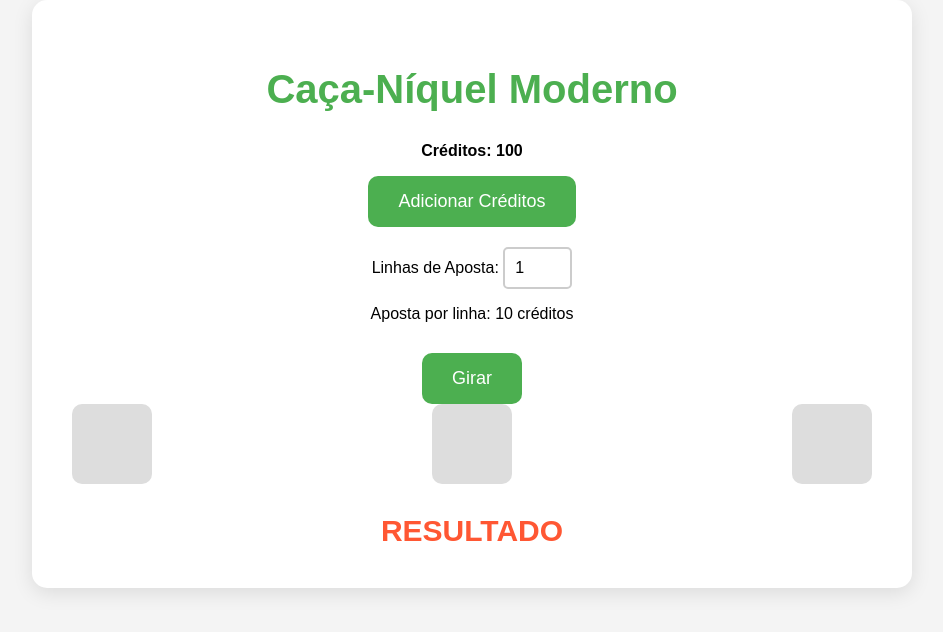
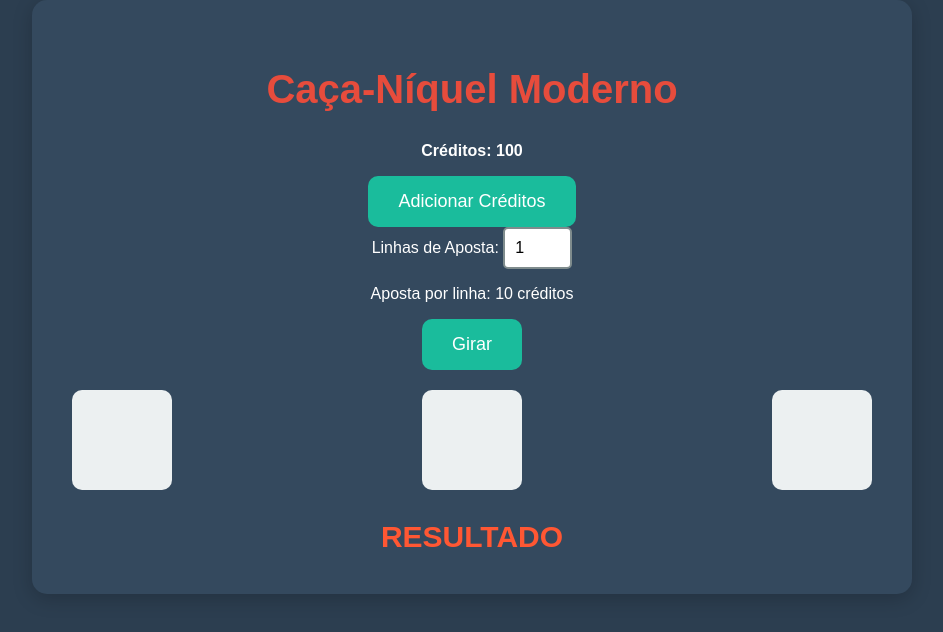
Before and after one commit to leorota21/caca-niquel, a plain HTML site: page index.html in a window 1280 px wide. Shown: the whole page, without its empty margins (168-1111 px from the left). Drawn offline with Linux system fonts and the light colour scheme.

Commit message:
Update style.css

```diff
--- a/style.css
+++ b/style.css
@@ -2,7 +2,7 @@
 body {
     font-family: 'Arial', sans-serif;
     text-align: center;
-    background-color: #f4f4f4;
+    background-color: #2c3e50;
     margin: 0;
     padding: 0;
 }
@@ -12,30 +12,21 @@ body {
     max-width: 800px;
     margin: auto;
     padding: 40px;
-    background-color: #fff;
+    background-color: #34495e;
     border-radius: 15px;
-    box-shadow: 0 5px 20px rgba(0, 0, 0, 0.1);
+    box-shadow: 0 5px 20px rgba(0, 0, 0, 0.2);
+    color: #fff;
 }
 
 /* Título do Jogo */
 h1 {
     font-size: 40px;
     margin-bottom: 30px;
-    color: #4CAF50;
+    color: #e74c3c;
 }
 
-/* Seletor de Tema */
-.theme-selector {
-    margin-bottom: 20px;
-}
-
-select {
-    font-size: 16px;
-    padding: 5px 10px;
-}
-
-/* Painel de Créditos */
-.credit-panel {
+/* Painel de Controle */
+.control-panel {
     margin-bottom: 20px;
 }
 
@@ -43,27 +34,22 @@ button {
     padding: 15px 30px;
     font-size: 18px;
     cursor: pointer;
-    background-color: #4CAF50;
-    color: #fff;
+    background-color: #1abc9c;
+    color: white;
     border: none;
     border-radius: 10px;
     transition: 0.3s;
 }
 
 button:hover {
-    background-color: #45a049;
-}
-
-/* Painel de Aposta */
-.bet-panel {
-    margin-bottom: 30px;
+    background-color: #16a085;
 }
 
 input[type="number"] {
     padding: 10px;
     font-size: 16px;
     border-radius: 5px;
-    border: 2px solid #ccc;
+    border: 2px solid #7f8c8d;
 }
 
 /* Slots */
@@ -74,35 +60,26 @@ input[type="number"] {
 }
 
 .slot {
-    width: 80px;
-    height: 80px;
-    background-color: #ddd;
+    width: 100px;
+    height: 100px;
+    background-color: #ecf0f1;
     display: flex;
     justify-content: center;
     align-items: center;
-    font-size: 32px;
+    font-size: 40px;
     font-weight: bold;
     border-radius: 10px;
-    transition: 0.3s;
-    transform-style: preserve-3d;
+    color: #2c3e50;
+    transition: 0.5s ease-in-out;
 }
 
-/* Animação 3D dos Slots */
+/* Animação de Giro */
 @keyframes spinAnimation {
     0% {
         transform: rotateX(0deg);
     }
-    25% {
-        transform: rotateX(900deg);
-    }
-    50% {
-        transform: rotateX(1800deg);
-    }
-    75% {
-        transform: rotateX(2700deg);
-    }
     100% {
-        transform: rotateX(3600deg);
+        transform: rotateX(1080deg);
     }
 }
 
@@ -139,29 +116,6 @@ input[type="number"] {
     }
 }
 
-/* Tema Neon */
-body.neon {
-    background-color: #1c1c1c;
-    color: #00ff99;
-}
-
-body.neon .game-container {
-    background-color: #2d2d2d;
-    box-shadow: 0 0 10px #00ff99;
-}
-
-/* Tema Espacial */
-body.space {
-    background-color: #000;
-    color: #00f7f7;
-}
-
-body.space .game-container {
-    background-color: #2b2b2b;
-    box-shadow: 0 0 20px #00f7f7;
-    border: 2px solid #00f7f7;
-}
-
 /* Responsividade */
 @media (max-width: 600px) {
     .slot-machine {
```
